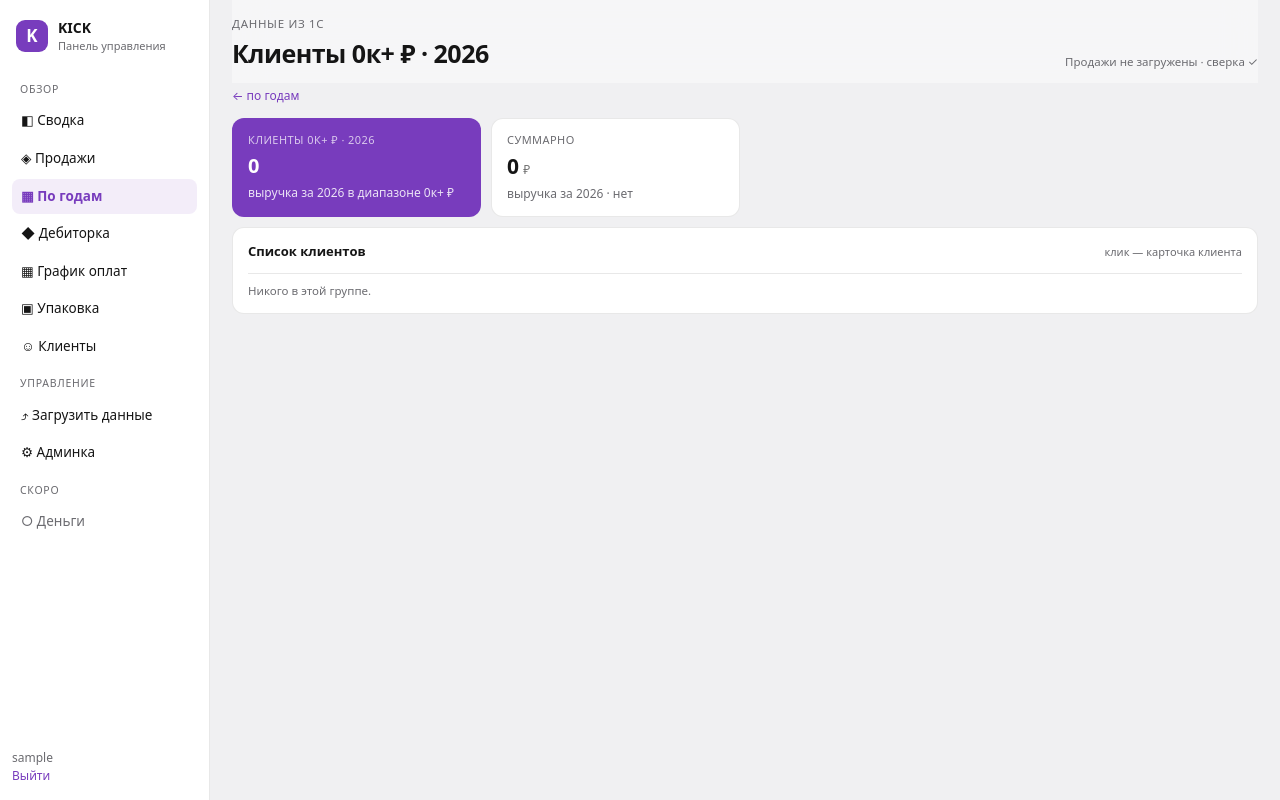
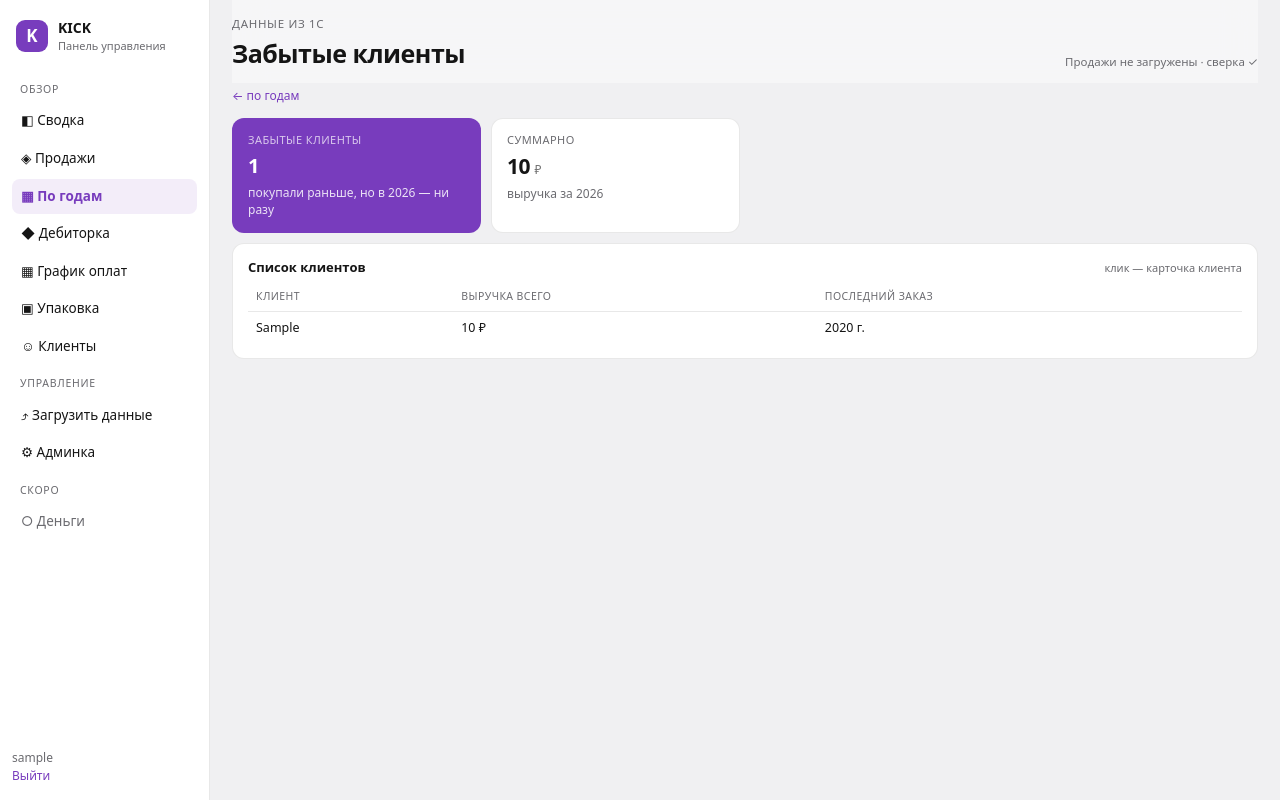
Before and after one commit to Blankeevich/kick-dashboard, a Django app: page /sravnenie/drill/?kind=forgotten&year=2026 in a window 1280 px wide. Run offline with Django 5.2, Linux system fonts and the light colour scheme; a user stored in the database is signed in; tables that the repository leaves empty hold one stand-in row (values such as "Sample post").

Commit message:
По годам: карточка «Забытые клиенты» (не заказывали в текущем году) + кнопка внутри корзины «показать только не заказывавших в 2026»

```diff
--- a/dashboard/metrics.py
+++ b/dashboard/metrics.py
@@ -290,6 +290,24 @@ def lost_clients(year):
     return rows
 
 
+def forgotten_clients(current_year):
+    """Забытые клиенты: покупали когда-либо раньше, но в текущем году — ни разу."""
+    from collections import defaultdict
+    excl = _excluded()
+    cur = set(SalesFact.objects.filter(year=current_year, amount__gt=0)
+              .exclude(client__in=excl).values_list('client', flat=True))
+    hist = defaultdict(lambda: {'total': 0, 'last': 0})
+    for r in (SalesFact.objects.filter(year__lt=current_year, amount__gt=0).exclude(client__in=excl)
+              .values('client', 'year').annotate(s=Sum('amount'))):
+        h = hist[r['client']]
+        h['total'] += r['s'] or 0
+        h['last'] = max(h['last'], r['year'])
+    rows = [{'name': c, 'sales': d['total'], 'last': d['last']}
+            for c, d in hist.items() if c not in cur]
+    rows.sort(key=lambda r: -r['sales'])
+    return rows
+
+
 def year_overview():
     """Сводная аналитика по годам: выручка, сезонность, топы, база клиентов, СТМ."""
     from collections import defaultdict
--- a/dashboard/templates/dashboard/sravnenie_drill.html
+++ b/dashboard/templates/dashboard/sravnenie_drill.html
@@ -6,14 +6,23 @@
   <div class="kpi hero"><div class="kl">{{ title }}</div><div class="kv sm" style="font-size:20px">{{ rows|length }}</div><div class="kf">{{ sub }}</div></div>
   <div class="kpi"><div class="kl">Суммарно</div><div class="kv sm">{{ total|intcomma }} <span class="cur">₽</span></div><div class="kf">выручка за {{ year }}{% if not rows %} · нет{% endif %}</div></div>
 </section>
+{% if show_absent %}
+<div style="margin-bottom:12px">
+  {% if absent %}
+  <a href="{% url 'sravnenie_drill' %}?kind=bucket&year={{ year }}&lo={{ lo }}&hi={{ hi }}" class="perbtn on">✓ только не заказывавшие в {{ cur_year }}</a>
+  {% else %}
+  <a href="{% url 'sravnenie_drill' %}?kind=bucket&year={{ year }}&lo={{ lo }}&hi={{ hi }}&absent=1" class="perbtn">показать только тех, кто не заказывал в {{ cur_year }}</a>
+  {% endif %}
+</div>
+{% endif %}
 <div class="card wide">
   <div class="ch"><span>Список клиентов</span><small>клик — карточка клиента</small></div>
   {% if rows %}
   <table>
-    <thead><tr><th>Клиент</th><th>Выручка {{ year }}{% if not rows.0.sales %} (пред.){% endif %}</th></tr></thead>
+    <thead><tr><th>Клиент</th><th>Выручка всего</th>{% if rows.0.last %}<th>Последний заказ</th>{% endif %}</tr></thead>
     <tbody>
       {% for r in rows %}<tr onclick="location.href='{% url 'client_card' r.name %}'" style="cursor:pointer">
-        <td>{{ r.name }}</td><td>{{ r.sales|intcomma }} ₽</td>
+        <td>{{ r.name }}</td><td>{{ r.sales|intcomma }} ₽</td>{% if rows.0.last %}<td>{{ r.last }} г.</td>{% endif %}
       </tr>{% endfor %}
     </tbody>
   </table>
--- a/dashboard/views.py
+++ b/dashboard/views.py
@@ -210,8 +210,9 @@ def sravnenie(request):
         rmax = max((r['total'] for r in ov['revenue']), default=1) or 1
         for r in ov['revenue']:
             r['h'] = round(r['total'] / rmax * 100)
+    forgotten_n = len(metrics.forgotten_clients(CUR_YEAR)) if ov.get('years') else 0
     return render(request, 'dashboard/sravnenie.html', {'page': 'sravnenie', 'ov': ov,
-                  'months': MONTHS})
+                  'months': MONTHS, 'forgotten_n': forgotten_n, 'cur_year': CUR_YEAR})
 
 
 @login_required
@@ -221,7 +222,11 @@ def sravnenie_drill(request):
         year = int(request.GET.get('year'))
     except (TypeError, ValueError):
         year = CUR_YEAR
-    if kind == 'lost':
+    if kind == 'forgotten':
+        rows = metrics.forgotten_clients(year)
+        title = f'Забытые клиенты'
+        sub = f'покупали раньше, но в {year} — ни разу'
+    elif kind == 'lost':
         rows = metrics.lost_clients(year)
         title = f'Клиенты, ушедшие в {year}'
         sub = f'покупали в {year - 1}, но не в {year}'
@@ -231,8 +236,18 @@ def sravnenie_drill(request):
         hi = int(hi) if hi else None
         rows = metrics.bucket_clients(year, lo, hi)
         rng = f'{lo // 1000}к–{hi // 1000}к' if hi else f'{lo // 1000}к+'
-        title = f'Клиенты {rng} ₽ · {year}'
-        sub = f'выручка за {year} в диапазоне {rng} ₽'
+        absent = request.GET.get('absent') == '1'
+        if absent:                       # только те, кто в текущем году не заказывал
+            cur_set = set(metrics._year_client_sales(CUR_YEAR))
+            rows = [r for r in rows if r['name'] not in cur_set]
+        title = f'Клиенты {rng} ₽ · {year}' + (f' · не заказывали в {CUR_YEAR}' if absent else '')
+        sub = (f'из корзины {rng} за {year}, кто в {CUR_YEAR} не сделал ни заказа'
+               if absent else f'выручка за {year} в диапазоне {rng} ₽')
+        return render(request, 'dashboard/sravnenie_drill.html', {
+            'page': 'sravnenie', 'rows': rows, 'title': title, 'sub': sub,
+            'total': sum(r['sales'] for r in rows), 'year': year, 'bucket': True,
+            'lo': lo, 'hi': hi or '', 'absent': absent, 'cur_year': CUR_YEAR,
+            'show_absent': year != CUR_YEAR})
     return render(request, 'dashboard/sravnenie_drill.html', {
         'page': 'sravnenie', 'rows': rows, 'title': title, 'sub': sub,
         'total': sum(r['sales'] for r in rows), 'year': year})
```
Also changed, not shown: dashboard/templates/dashboard/sravnenie.html (+9 -0 lines).
